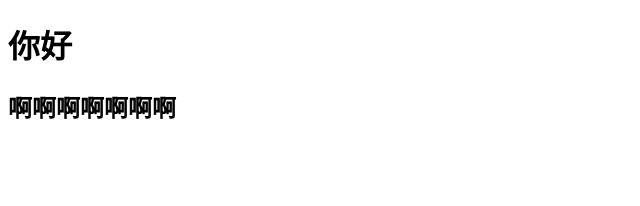
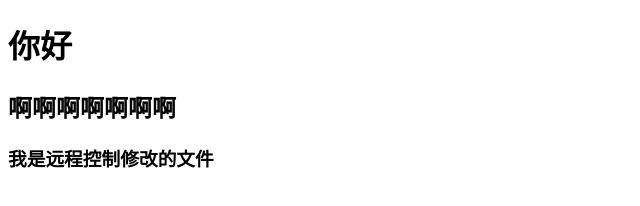
Before and after one commit to jiang-yh0131/test0408, a plain HTML site: page index.html in a window 1280 px wide. Shown: the whole page, without its empty margins (0-640 px from the left). Drawn offline with Linux system fonts and the light colour scheme.

Commit message:
第三次修改

```diff
--- a/index.html
+++ b/index.html
@@ -9,5 +9,6 @@
 <body>
     <h1>你好</h1>
     <h2>啊啊啊啊啊啊啊</h2>
+    <h3>我是远程控制修改的文件</h3>
 </body>
 </html>
```
